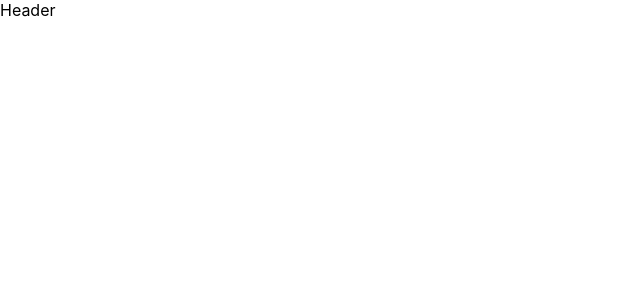
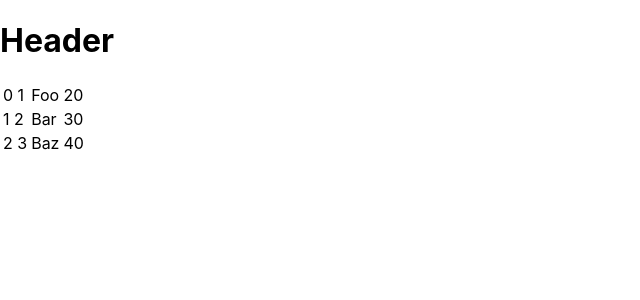
Before and after one commit to namtrieutien/SmartDev_Training, a React (Create React App) app in the folder ReactJs/my-app/: page / in a window 1280 px wide. Shown: the top 300 px of the page, without its empty margins (0-640 px from the left). Built offline with nearby package versions, Linux system fonts and the light colour scheme.

Commit message:
- correct Statefull.js

```diff
--- a/ReactJs/my-app/src/Statefull.js
+++ b/ReactJs/my-app/src/Statefull.js
@@ -1,67 +1,64 @@
-import { render } from "@testing-library/react"
 import React from "react";
 
-class Statefull extends React.Component{
-    constructor(){
+
+class Statefull extends React.Component {
+    constructor() {
        super();
        this.state = {
           data:
           [
              {
-                    'id': 1,
-                    'name': "John",
-                    'age': 13
+                "id":1,
+                "name":"Foo",
+                "age":"20"
              },
              {
-                    'id': 2,
-                    'name': "Mary",
-                    'age': 24
+                "id":2,
+                "name":"Bar",
+                "age":"30"
              },
              {
-                    'id': 3,
-                    'name': "Henry",
-                    'age': 30
+                "id":3,
+                "name":"Baz",
+                "age":"40"
              }
           ]
        }
     }
-
-    render(){
-        return(
+    render() {
+       return (
           <div>
              <Header/>
              <table>
                 <tbody>
-                        {this.state.data.map((i,person)=><TableRow key = {i} data = {person}/>)}
+                   {this.state.data.map((person, i) => <TableRow
+                      person = {person} i = {i} />)}
                 </tbody>
              </table>
-            </div>
-
-        );
-    }
-
-}
-
-class Header extends React.Component{
-    render(){
-        return(
-            <div>
-                Header
           </div>
        );
     }
  }
 
-class TableRow extends React.Component{
-    render(){
+ class Header extends React.Component {
+    render() {
+       return (
+          <div>
+             <h1>Header</h1>
+          </div>
+       );
+    }
+ }
+
+ class TableRow extends React.Component {
+    render() {
        return (
           <tr>
-               <td>{this.props.data.id}</td>
-               <td>{this.props.data.name}</td>
-               <td>{this.props.data.age}</td>
+             <td>{this.props.i} {this.props.person.id} </td>
+             <td>{this.props.person.name}</td>
+             <td>{this.props.person.age}</td>
           </tr>
        );
     }
  }
-
  export default Statefull;
```
Lines whose indentation alone changed are shown as unchanged.
